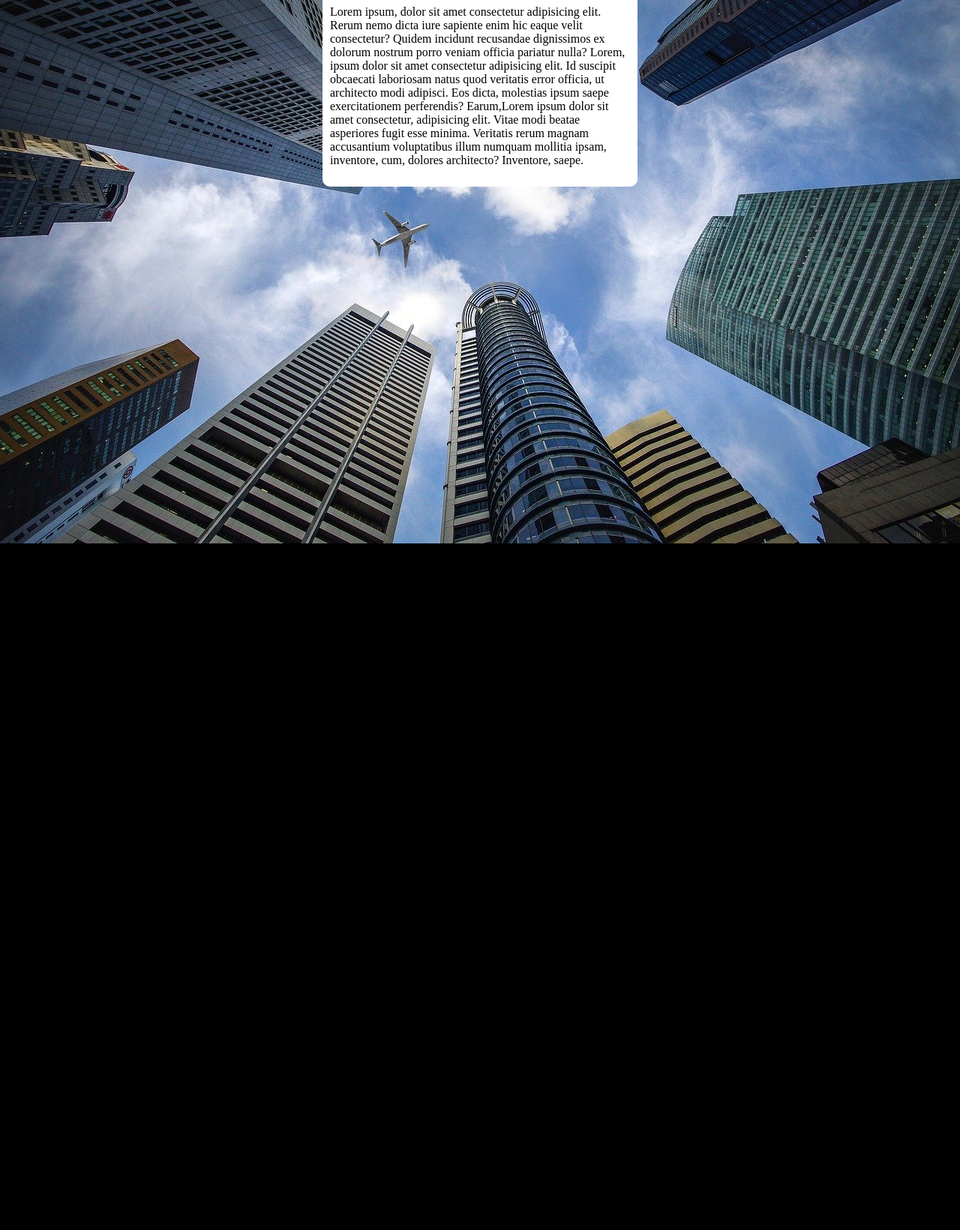
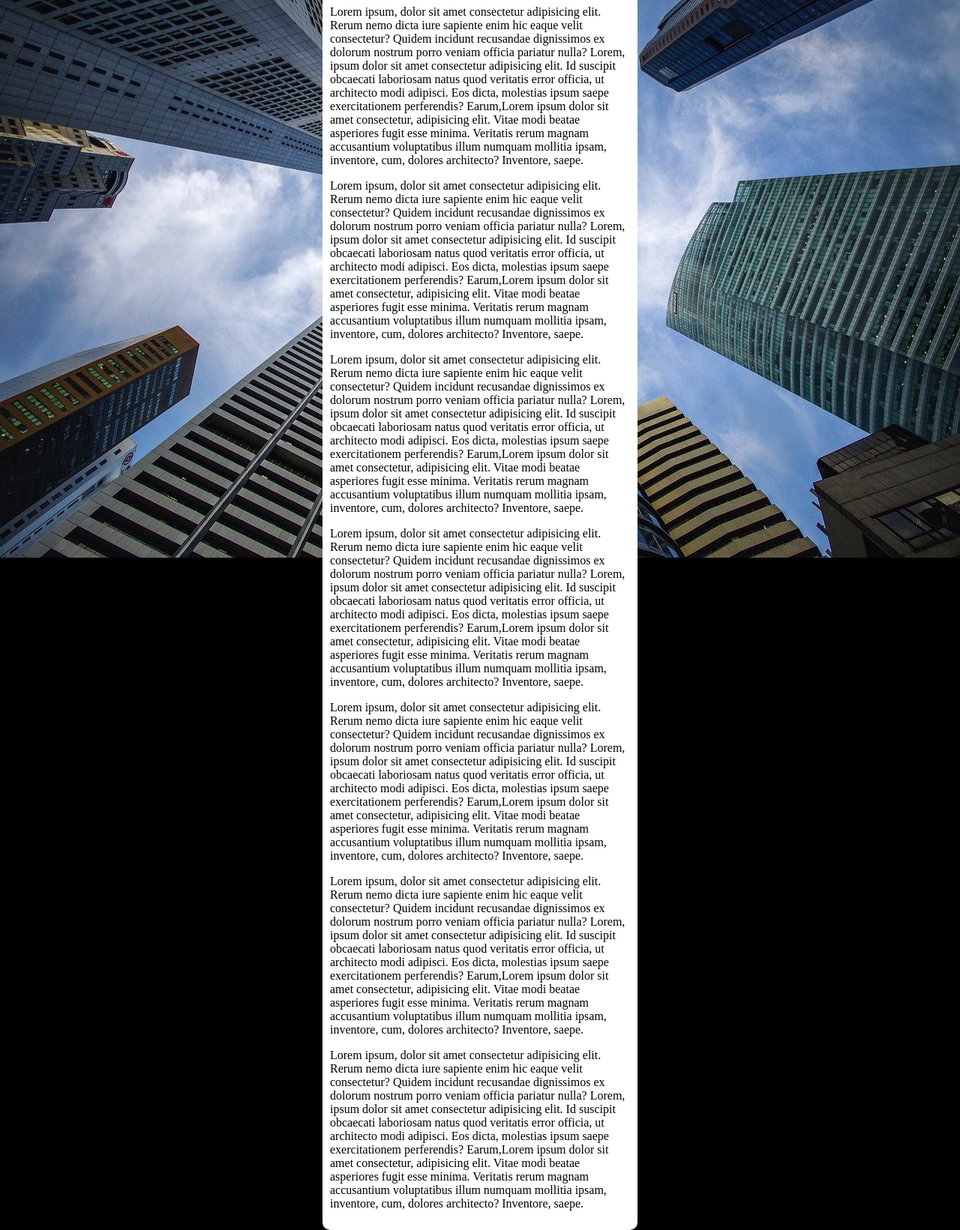
Before and after one commit to maria18-ai/HTML-CSS, a plain HTML site: page exercicíos/ex022/ex022/fundo006.html in a window 1280 px wide. Shown: the part 91-1732 px from the top of the page at 75% size. Before the commit the page ends 816 px from the top, so only its background shows below. Drawn offline with Linux system fonts and the light colour scheme.

Commit message:
atualização

```diff
--- a/exercicíos/ex022/ex022/fundo006.html
+++ b/exercicíos/ex022/ex022/fundo006.html
@@ -8,16 +8,13 @@
     <style>
         body {
             height: 100vh;
-            background-color: black;
-            background-image: url(imagens/wallpaper002.jpg);
-            background-position: center top;
-            background-repeat: no-repeat;
             background-size: cover;
+            background: black url('imagens/wallpaper002.jpg') center center no-repeat fixed;
         }
 
         main {
             background-color: white;
-            width: 400px;
+            max-width: 400px;
             padding: 10px;
             margin: auto;
             border-radius: 10px;
@@ -30,6 +27,24 @@
         <p>
             Lorem ipsum, dolor sit amet consectetur adipisicing elit. Rerum nemo dicta iure sapiente enim hic eaque velit consectetur? Quidem incidunt recusandae dignissimos ex dolorum nostrum porro veniam officia pariatur nulla? Lorem, ipsum dolor sit amet consectetur adipisicing elit. Id suscipit obcaecati laboriosam natus quod veritatis error officia, ut architecto modi adipisci. Eos dicta, molestias ipsum saepe exercitationem perferendis? Earum,Lorem ipsum dolor sit amet consectetur, adipisicing elit. Vitae modi beatae asperiores fugit esse minima. Veritatis rerum magnam accusantium voluptatibus illum numquam mollitia ipsam, inventore, cum, dolores architecto? Inventore, saepe.
         </p>
+        <p>
+            Lorem ipsum, dolor sit amet consectetur adipisicing elit. Rerum nemo dicta iure sapiente enim hic eaque velit consectetur? Quidem incidunt recusandae dignissimos ex dolorum nostrum porro veniam officia pariatur nulla? Lorem, ipsum dolor sit amet consectetur adipisicing elit. Id suscipit obcaecati laboriosam natus quod veritatis error officia, ut architecto modi adipisci. Eos dicta, molestias ipsum saepe exercitationem perferendis? Earum,Lorem ipsum dolor sit amet consectetur, adipisicing elit. Vitae modi beatae asperiores fugit esse minima. Veritatis rerum magnam accusantium voluptatibus illum numquam mollitia ipsam, inventore, cum, dolores architecto? Inventore, saepe.
+        </p>
+        <p>
+            Lorem ipsum, dolor sit amet consectetur adipisicing elit. Rerum nemo dicta iure sapiente enim hic eaque velit consectetur? Quidem incidunt recusandae dignissimos ex dolorum nostrum porro veniam officia pariatur nulla? Lorem, ipsum dolor sit amet consectetur adipisicing elit. Id suscipit obcaecati laboriosam natus quod veritatis error officia, ut architecto modi adipisci. Eos dicta, molestias ipsum saepe exercitationem perferendis? Earum,Lorem ipsum dolor sit amet consectetur, adipisicing elit. Vitae modi beatae asperiores fugit esse minima. Veritatis rerum magnam accusantium voluptatibus illum numquam mollitia ipsam, inventore, cum, dolores architecto? Inventore, saepe.
+        </p>
+        <p>
+            Lorem ipsum, dolor sit amet consectetur adipisicing elit. Rerum nemo dicta iure sapiente enim hic eaque velit consectetur? Quidem incidunt recusandae dignissimos ex dolorum nostrum porro veniam officia pariatur nulla? Lorem, ipsum dolor sit amet consectetur adipisicing elit. Id suscipit obcaecati laboriosam natus quod veritatis error officia, ut architecto modi adipisci. Eos dicta, molestias ipsum saepe exercitationem perferendis? Earum,Lorem ipsum dolor sit amet consectetur, adipisicing elit. Vitae modi beatae asperiores fugit esse minima. Veritatis rerum magnam accusantium voluptatibus illum numquam mollitia ipsam, inventore, cum, dolores architecto? Inventore, saepe.
+        </p>
+        <p>
+            Lorem ipsum, dolor sit amet consectetur adipisicing elit. Rerum nemo dicta iure sapiente enim hic eaque velit consectetur? Quidem incidunt recusandae dignissimos ex dolorum nostrum porro veniam officia pariatur nulla? Lorem, ipsum dolor sit amet consectetur adipisicing elit. Id suscipit obcaecati laboriosam natus quod veritatis error officia, ut architecto modi adipisci. Eos dicta, molestias ipsum saepe exercitationem perferendis? Earum,Lorem ipsum dolor sit amet consectetur, adipisicing elit. Vitae modi beatae asperiores fugit esse minima. Veritatis rerum magnam accusantium voluptatibus illum numquam mollitia ipsam, inventore, cum, dolores architecto? Inventore, saepe.
+        </p>
+        <p>
+            Lorem ipsum, dolor sit amet consectetur adipisicing elit. Rerum nemo dicta iure sapiente enim hic eaque velit consectetur? Quidem incidunt recusandae dignissimos ex dolorum nostrum porro veniam officia pariatur nulla? Lorem, ipsum dolor sit amet consectetur adipisicing elit. Id suscipit obcaecati laboriosam natus quod veritatis error officia, ut architecto modi adipisci. Eos dicta, molestias ipsum saepe exercitationem perferendis? Earum,Lorem ipsum dolor sit amet consectetur, adipisicing elit. Vitae modi beatae asperiores fugit esse minima. Veritatis rerum magnam accusantium voluptatibus illum numquam mollitia ipsam, inventore, cum, dolores architecto? Inventore, saepe.
+        </p>
+        <p>
+            Lorem ipsum, dolor sit amet consectetur adipisicing elit. Rerum nemo dicta iure sapiente enim hic eaque velit consectetur? Quidem incidunt recusandae dignissimos ex dolorum nostrum porro veniam officia pariatur nulla? Lorem, ipsum dolor sit amet consectetur adipisicing elit. Id suscipit obcaecati laboriosam natus quod veritatis error officia, ut architecto modi adipisci. Eos dicta, molestias ipsum saepe exercitationem perferendis? Earum,Lorem ipsum dolor sit amet consectetur, adipisicing elit. Vitae modi beatae asperiores fugit esse minima. Veritatis rerum magnam accusantium voluptatibus illum numquam mollitia ipsam, inventore, cum, dolores architecto? Inventore, saepe.
+        </p>
     </main>
 </body>
 </html>
```
Also changed, not shown: exercicíos/ex022/ex022/fundo007.html (added, +39 -0 lines).
